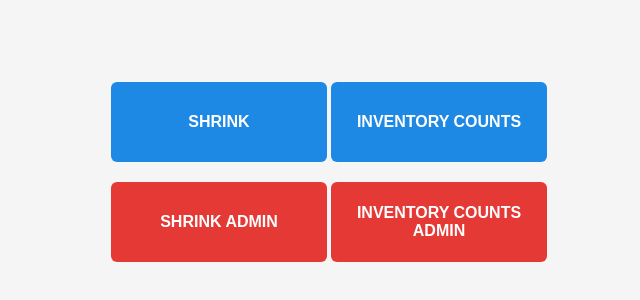
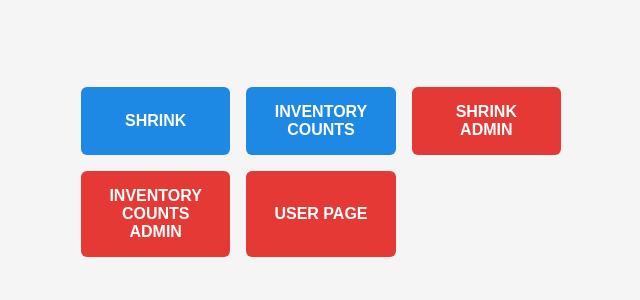
Before and after one commit to KarshBa/HGC_ADMIN_DASH, a plain HTML site: page index.html in a window 1280 px wide. Shown: the part 228-528 px from the top of the page, without its empty margins (319-959 px from the left). Drawn offline with Linux system fonts and the light colour scheme.

Commit message:
Update index.html

```diff
--- a/index.html
+++ b/index.html
@@ -3,47 +3,53 @@
 <head>
   <meta charset="UTF-8" />
   <meta name="viewport" content="width=device-width, initial-scale=1.0"/>
-  <title>Admin Dashboard</title>
+  <title>Responsive Dashboard</title>
   <style>
+    /* Reset default margins and paddings */
+    * {
+      margin: 0;
+      padding: 0;
+      box-sizing: border-box;
+    }
+
     body {
-      margin: 0;
-      height: 100vh;
+      font-family: Arial, sans-serif;
+      background-color: #f5f5f5;
       display: flex;
       justify-content: center;
       align-items: center;
-      background-color: #f5f5f5;
-      font-family: Arial, sans-serif; /* added font */
+      min-height: 100vh;
+      padding: 20px;
     }
 
     .dashboard {
       display: grid;
-      grid-template-columns: repeat(2, 200px);
-      grid-auto-rows: 80px;
-      gap: 20px;
+      /* auto-fit columns with a minimum width, responsive to screen size */
+      grid-template-columns: repeat(auto-fit, minmax(140px, 1fr));
+      gap: 16px;
+      width: 100%;
+      max-width: 480px;
     }
 
     .dashboard a {
       display: flex;
-      width: 100%;
-      height: 100%;
       justify-content: center;
       align-items: center;
       text-align: center;
       background-color: #e53935; /* default red */
       color: #fff;
       text-decoration: none;
-      font-size: 16px;
+      font-size: 1rem;
       font-weight: bold;
       border-radius: 6px;
+      padding: 1rem;
       transition: background-color 0.2s ease;
-      padding: 0 8px;
-      font-family: inherit; /* ensure links inherit */
     }
     .dashboard a:hover {
       background-color: #d32f2f;
     }
 
-    /* override for blue buttons */
+    /* blue button overrides */
     .dashboard a.blue {
       background-color: #1e88e5;
     }
@@ -58,6 +64,7 @@
     <a href="https://inventory-counts.onrender.com/user.html" class="blue">INVENTORY COUNTS</a>
     <a href="https://inventory-app-bxr3.onrender.com/admin.html">SHRINK ADMIN</a>
     <a href="https://inventory-counts.onrender.com/admin.html">INVENTORY COUNTS ADMIN</a>
+    <a href="https://karshba.github.io/HGC_USER_DASH/">USER PAGE</a>
   </div>
 </body>
 </html>
```
